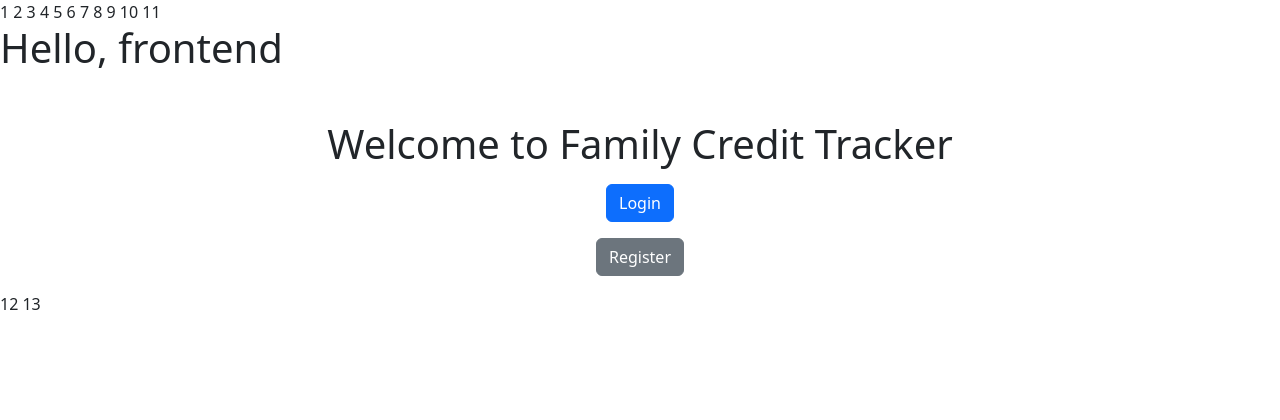
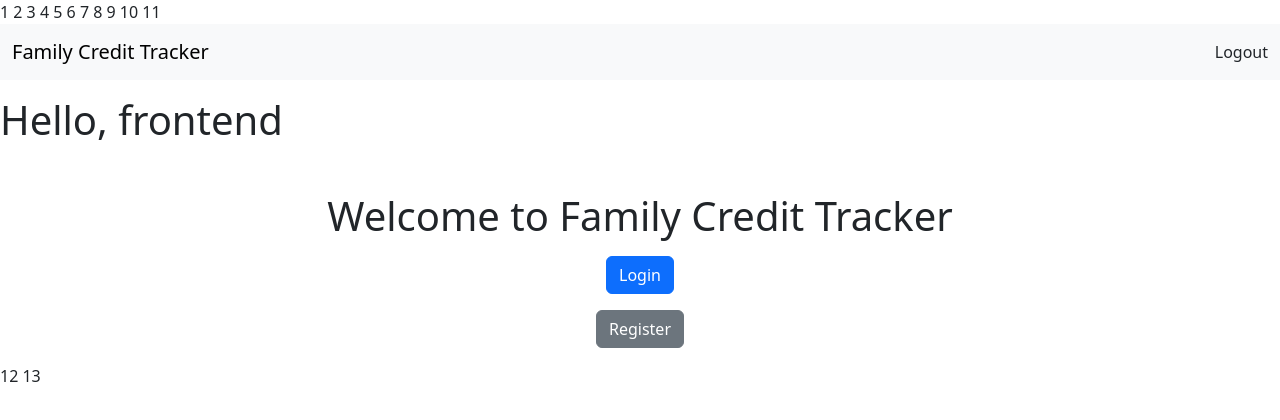
Before and after one commit to Mahmoudthoughts/PersonalBanking, an Angular app in the folder frontend/: page / in a window 1280 px wide. Shown: the top 420 px of the page. Built offline with nearby package versions, Linux system fonts and the light colour scheme; no server answers.

Commit message:
Add logout service and navigation

```diff
--- a/frontend/src/app/app.html
+++ b/frontend/src/app/app.html
@@ -1,2 +1,14 @@
+<nav class="navbar navbar-expand-lg navbar-light bg-light mb-3">
+  <div class="container-fluid">
+    <a class="navbar-brand" routerLink="/">Family Credit Tracker</a>
+    <a
+      class="nav-link"
+      href="#"
+      *ngIf="router.url !== '/login' && router.url !== '/register'"
+      (click)="logout()"
+      >Logout</a
+    >
+  </div>
+</nav>
 <h1>Hello, {{ title() }}</h1>
 <router-outlet />
--- a/frontend/src/app/app.ts
+++ b/frontend/src/app/app.ts
@@ -1,12 +1,21 @@
 import { Component, signal } from '@angular/core';
-import { RouterOutlet } from '@angular/router';
+import { CommonModule } from '@angular/common';
+import { Router, RouterOutlet, RouterLink } from '@angular/router';
+import { AuthService } from './services/auth.service';
 
 @Component({
   selector: 'app-root',
-  imports: [RouterOutlet],
+  standalone: true,
+  imports: [CommonModule, RouterOutlet, RouterLink],
   templateUrl: './app.html',
   styleUrl: './app.scss'
 })
 export class App {
   protected readonly title = signal('frontend');
+
+  constructor(public router: Router, private auth: AuthService) {}
+
+  logout(): void {
+    this.auth.logout();
+  }
 }
--- a/frontend/src/app/services/auth.service.ts
+++ b/frontend/src/app/services/auth.service.ts
@@ -1,5 +1,6 @@
 import { Injectable } from '@angular/core';
 import { HttpClient } from '@angular/common/http';
+import { Router } from '@angular/router';
 import { environment } from '../../environments/environment';
 import { tap } from 'rxjs/operators';
 
@@ -7,7 +8,7 @@ import { tap } from 'rxjs/operators';
 export class AuthService {
   private tokenKey = 'jwt_token';
 
-  constructor(private http: HttpClient) {}
+  constructor(private http: HttpClient, private router: Router) {}
 
   login(email: string, password: string) {
     return this.http.post<{access_token: string}>(
@@ -30,4 +31,9 @@ export class AuthService {
   get token(): string | null {
     return localStorage.getItem(this.tokenKey);
   }
+
+  logout(): void {
+    localStorage.clear();
+    this.router.navigate(['/login']);
+  }
 }
```
